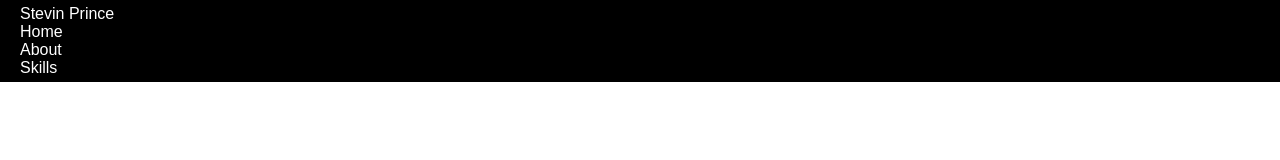
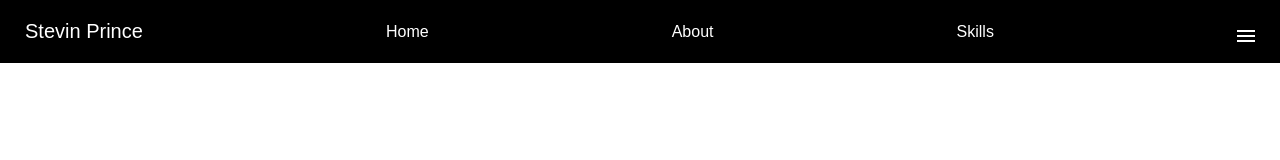
Before and after one commit to Kemosabe2911/Portfolio, a plain HTML site: page index.html in a window 1280 px wide. Drawn offline with Linux system fonts and the light colour scheme.

Commit message:
Navbar adding

```diff
--- a/css/styles.css
+++ b/css/styles.css
@@ -17,10 +17,50 @@ nav ul a{
     color: #ffffff;
     text-decoration: none;
 }
+.menu li{
+    font-size: 16px;
+    padding: 15px 5px;
+}
+.menu li a{
+    display: block;
+}
+.logo a{
+    font-size: 20px;
+}
 
 
+/*Mobile Menu*/
+.menu{
+    display: flex;
+    flex-wrap: wrap;
+    justify-content: space-between;
+    align-items: center;
+}
 
+.toggle{
 
+}
+.bars{
+    background: #ffffff ;
+    display: inline-block;
+    height: 2px;
+    position: relative;
+    width: 18px;
+}
+.bars::before,.bars::after{
+    background: #ffffff;
+    content: '';
+    display: inline-block;
+    height: 2px;
+    position: absolute;
+    width: 18px;
+}
+.bars::before{
+    top: 5px;
+}
+.bars::after{
+    top: -5px;
+}
 
 
 
--- a/index.html
+++ b/index.html
@@ -10,12 +10,12 @@
 <body>
     <div id="Home">
         <nav>
-            <ul>
+            <ul class="menu">
                 <li class="logo"><a href="#">Stevin Prince</a></li>
                 <li class="item"><a href="#Home">Home</a></li>
                 <li class="item"><a href="#About">About</a></li>
                 <li class="item"><a href="#Skills">Skills</a></li>
-                <li class="toggle"><a href="#"><span class="bars"></span></a></li>
+                <li class="toggle"><span class="bars"></span></li>
             </ul>
         </nav>
     </div>
```
